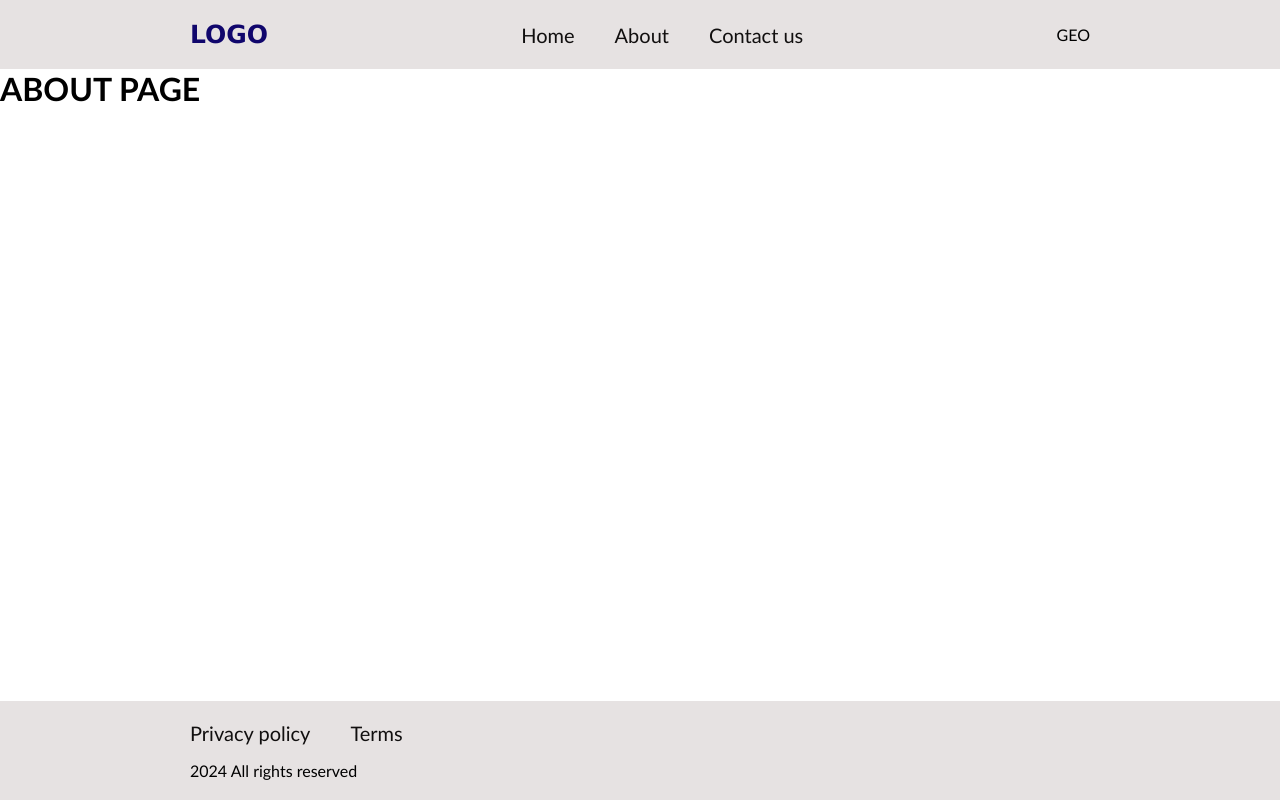
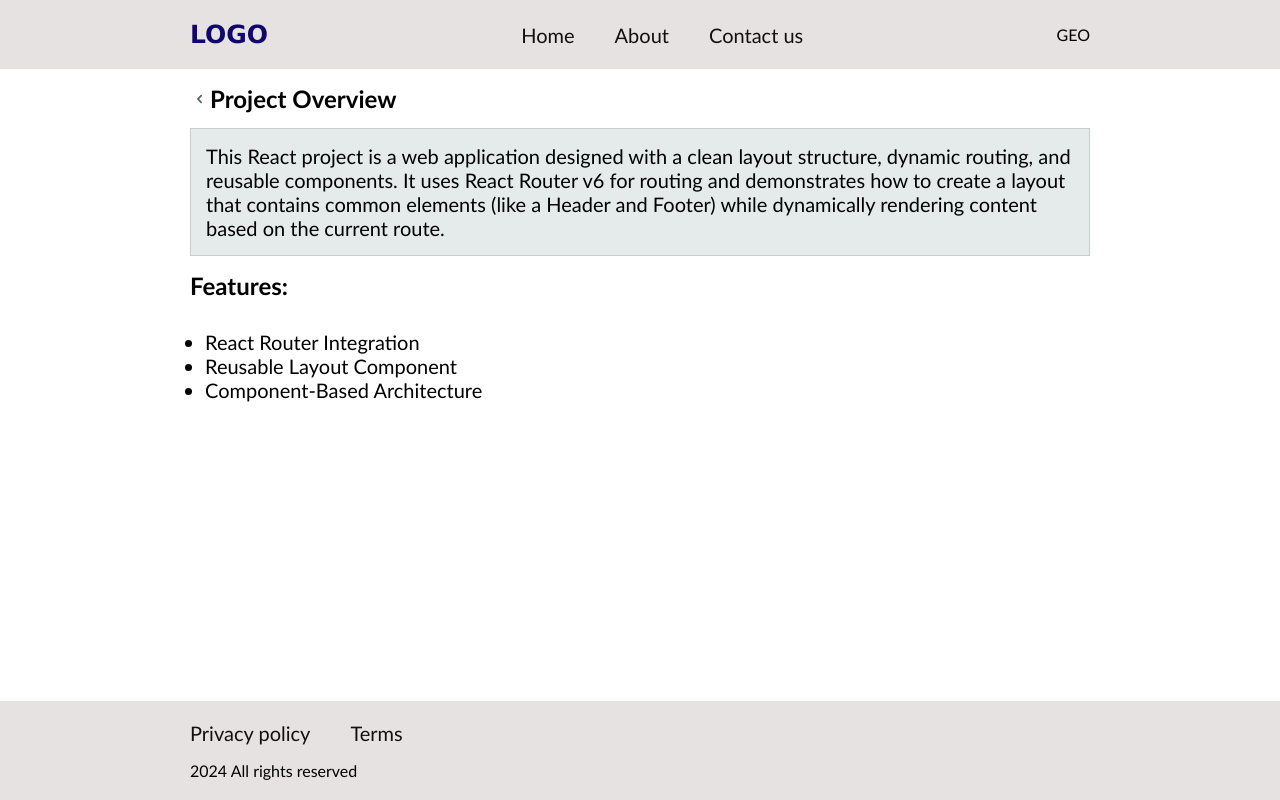
Before and after one commit to Tornik2/Assignment1, a React (Vite) app: page /about in a window 1280 px wide. Built offline with nearby package versions, Linux system fonts and the light colour scheme.

Commit message:
completed about page jsx and css

```diff
--- a/src/App.css
+++ b/src/App.css
@@ -2,6 +2,13 @@
   display: flex;
   flex-direction: column;
   height: 100vh;
+}
+
+main {
+  max-width: 900px;
+  margin: 0 auto;
+  padding: 15px;
+  overflow: auto;
 }
 
 .footer {
@@ -23,6 +30,20 @@
 .contact_page {
   flex-grow: 1;
 }
+
+.section_heading {
+  display: flex;
+  align-items: center;
+  margin-bottom: 15px;
+}
+.section_heading img {
+  width: 20px;
+  height: 20px;
+}
+.section_name {
+  font-size: 24px;
+}
+
 /* for no-scrollbar */
 .no-scrollbar {
   scrollbar-width: none; /* Firefox */
--- a/src/components/About/About.css
+++ b/src/components/About/About.css
@@ -0,0 +1,32 @@
+.about_project_text_wrapper {
+  background-color: rgb(229, 235, 235);
+  padding: 15px;
+  display: flex;
+  flex-direction: column;
+  gap: 10px;
+  border: 1px solid rgb(204, 204, 201);
+}
+.about_project_text_wrapper:hover {
+  background-color: transparent;
+  box-shadow: 2px 2px 5px rgba(2, 2, 2, 0.2);
+}
+.about_project_text {
+  font-size: 20px;
+}
+
+.about_features {
+  margin: 15px 0 0;
+}
+.about_features_heading {
+  font-size: 24px;
+  margin-bottom: 15px;
+}
+.about_features_ul {
+  list-style: disc;
+  padding: 15px;
+}
+
+.features_list_item {
+  font-size: 20px;
+  font-weight: lighter;
+}
--- a/src/components/About/About.jsx
+++ b/src/components/About/About.jsx
@@ -1,9 +1,29 @@
 import "./About.css";
-
+import "../Main/MainContent.css";
 export function About() {
   return (
-    <div className="about_page">
-      <h1>ABOUT PAGE</h1>
-    </div>
+    <main className="about_page">
+      <div className="section_heading">
+        <img src="/assets/chevron-left.85606530.svg" alt="breadcrums-arrow" />
+        <h1 className="section_name about_section_name">Project Overview</h1>
+      </div>
+      <div className="about_project_text_wrapper">
+        <p className="about_project_text">
+          This React project is a web application designed with a clean layout
+          structure, dynamic routing, and reusable components. It uses React
+          Router v6 for routing and demonstrates how to create a layout that
+          contains common elements (like a Header and Footer) while dynamically
+          rendering content based on the current route.
+        </p>
+      </div>
+      <div className="about_features">
+        <h2 className="about_features_heading">Features:</h2>
+        <ul className="about_features_ul">
+          <li className="features_list_item">React Router Integration</li>
+          <li className="features_list_item">Reusable Layout Component</li>
+          <li className="features_list_item">Component-Based Architecture</li>
+        </ul>
+      </div>
+    </main>
   );
 }
--- a/src/components/Contact/Contact.jsx
+++ b/src/components/Contact/Contact.jsx
@@ -2,8 +2,8 @@ import "./Contact.css";
 
 export function Contact() {
   return (
-    <div className="contact_page">
+    <main className="contact_page">
       <h1>Contact PAGE</h1>
-    </div>
+    </main>
   );
 }
--- a/src/components/Main/MainContent.css
+++ b/src/components/Main/MainContent.css
@@ -1,21 +1,3 @@
-.main_content {
-  max-width: 900px;
-  margin: 0 auto;
-  padding: 15px;
-  overflow: scroll;
-}
-.section_heading {
-  display: flex;
-  align-items: center;
-  margin-bottom: 15px;
-}
-.section_heading img {
-  width: 20px;
-  height: 20px;
-}
-.section_name {
-  font-size: 20px;
-}
 .products {
   display: grid;
   grid-template-columns: repeat(3, 1fr);
@@ -60,19 +42,19 @@ img {
 }
 
 @media (min-width: 400px) {
-  .main_content {
+  .main {
     padding: 20px;
   }
 }
 
 @media (min-width: 500px) {
-  .main_content {
+  .main {
     padding: 20px 30px;
   }
 }
 
 @media (min-width: 630px) {
-  .main_content {
+  .main {
     padding: 20px 35px;
   }
   .description {
```
